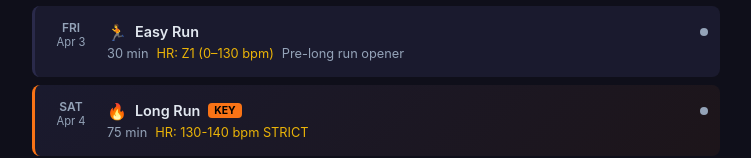
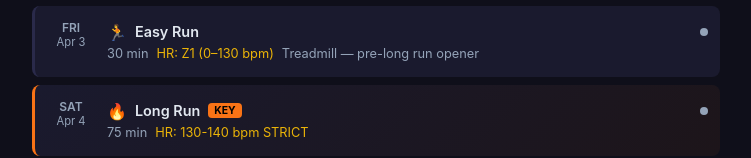
Before and after one commit to dimitri-frb/training-tracker, a React (Vite) app: page / in a window 1280 px wide. Shown: the part 511-669 px from the top of the page, without its empty margins (264-1015 px from the left). Built offline with nearby package versions, Linux system fonts and the light colour scheme.

Commit message:
Add treadmill note to today's easy run
Co-Authored-By: Claude Opus 4.6 (1M context) <noreply@anthropic.com>

```diff
--- a/src/data/trainingPlan.js
+++ b/src/data/trainingPlan.js
@@ -126,7 +126,7 @@ export const INITIAL_SESSIONS = [
   { id: 'w1-tue-pm', date: '2026-03-31', type: 'gym', label: 'Hyrox Gym (PM)', status: 'upcoming' },
   { id: 'w1-wed', date: '2026-04-01', type: 'padel', label: 'Padel', status: 'upcoming' },
   { id: 'w1-thu-pm', date: '2026-04-02', type: 'gym', label: 'Hyrox Gym (PM)', status: 'done' },
-  { id: 'w1-fri', date: '2026-04-03', type: 'run', label: 'Easy Run', planned: { duration: 30, hrTarget: 'Z1', notes: 'Pre-long run opener' }, status: 'upcoming' },
+  { id: 'w1-fri', date: '2026-04-03', type: 'run', label: 'Easy Run', planned: { duration: 30, hrTarget: 'Z1', notes: 'Treadmill — pre-long run opener' }, status: 'upcoming' },
   { id: 'w1-sat', date: '2026-04-04', type: 'longrun', label: 'Long Run', planned: { duration: 75, hrTarget: '130-140 bpm STRICT' }, isKey: true, status: 'upcoming' },
   { id: 'w1-sun2', date: '2026-04-05', type: 'run', label: 'Recovery', planned: { duration: 35, hrTarget: '< 133 bpm', notes: 'Treadmill' }, status: 'upcoming' },
 
--- a/src/hooks/useTrainingData.js
+++ b/src/hooks/useTrainingData.js
@@ -3,7 +3,7 @@ import { INITIAL_SESSIONS } from '../data/trainingPlan';
 
 const STORAGE_KEY = 'training-tracker-sessions';
 const VERSION_KEY = 'training-tracker-version';
-const CURRENT_VERSION = 9; // bump when INITIAL_SESSIONS changes
+const CURRENT_VERSION = 10; // bump when INITIAL_SESSIONS changes
 
 function mergeSessions(stored, initial) {
   // Respect user deletions
```
